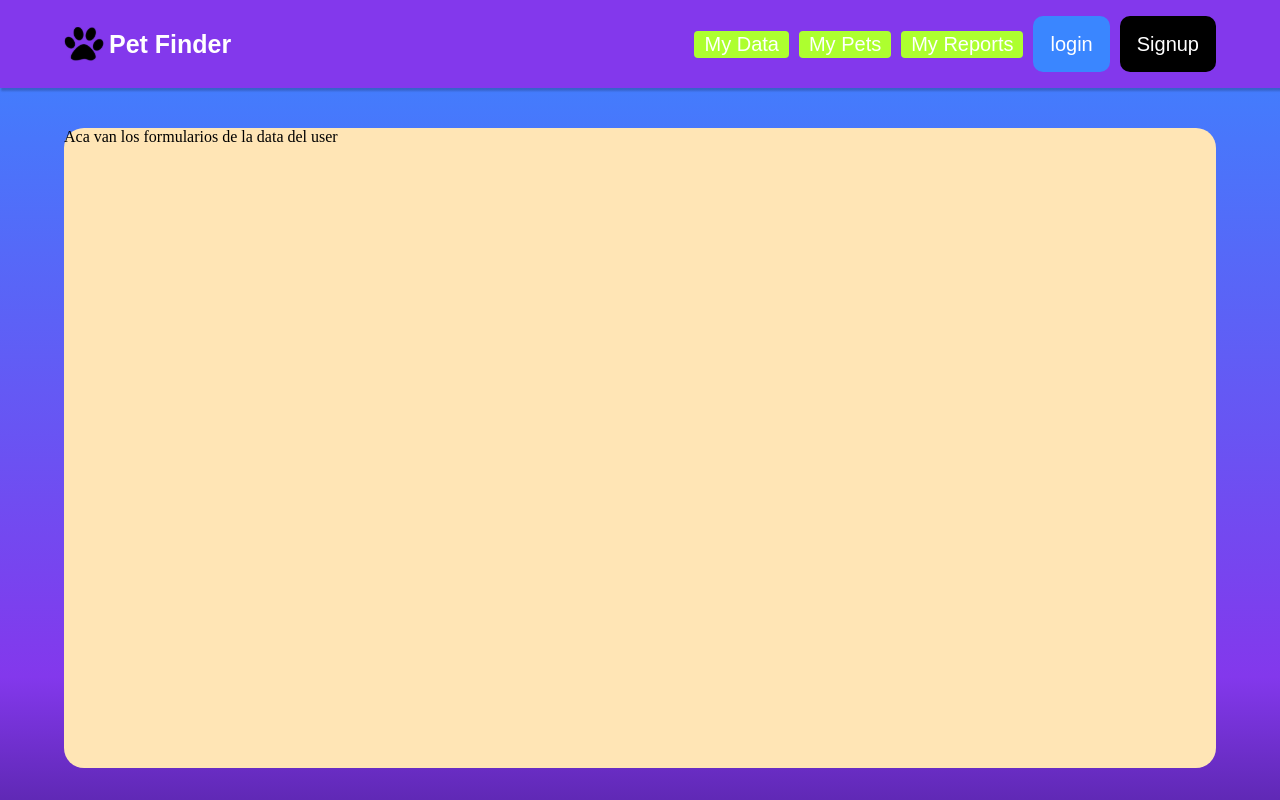
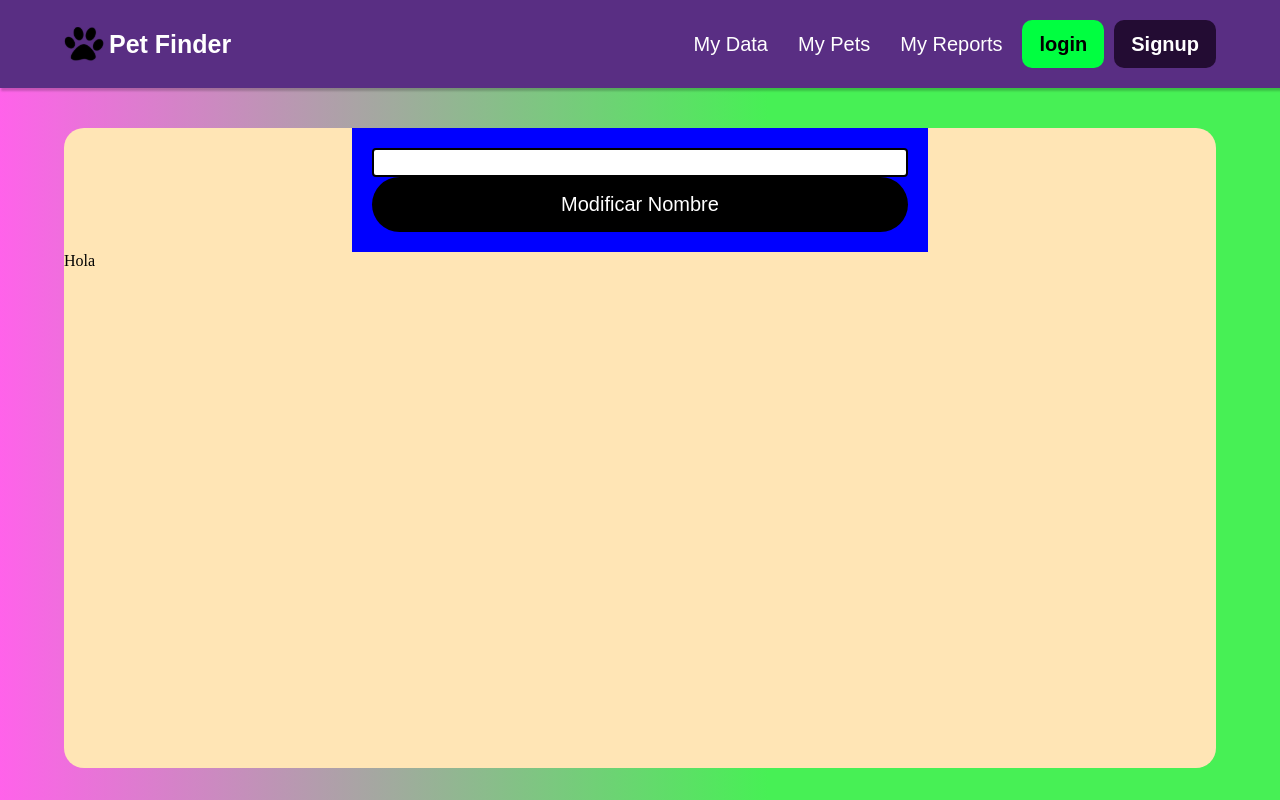
Before and after one commit to PabloMur/desafio8, a React app: page / in a window 1280 px wide. Both pictures are taken after a click on the button "My Data". Shown: the top 800 px of the page. Built offline with nearby package versions, Linux system fonts and the light colour scheme; a web font is replaced by a local one.

Commit message:
jugando con los colores

```diff
--- a/index.css
+++ b/index.css
@@ -10,7 +10,12 @@
     --orange: #FB5607;
     --blue: #3A86FF;
     --purple: #8338EC;
+    --the-purple: #592e83;
+    --middle-purple: #9984d4;
+    --light-purple: #caa8f5;
     --clarito:#ffe5b5;
+    --dark-purple: #230c33;
+    --verde: #00FF40;
     /*Fuete Principal*/
     --ui: 'Kantumruy Pro', sans-serif;
     --titulos:'DM Serif Display', serif;
--- a/src/components/banner/styles.css
+++ b/src/components/banner/styles.css
@@ -1,16 +1,19 @@
-.root{
+.root {
   height: 80vh;
   width: 90%;
-    background-color: var(--clarito);
   box-shadow: 2px 2px 2px 1px rgb(0 0 0 / 20%);
   margin: 5vh auto;
-    border-radius:  20px;
+  border-radius: 20px;
   display: flex;
   justify-content: space-between;
   align-items: center;
+  background: rgba(255, 255, 255, 0.3);
+  -webkit-backdrop-filter: blur(5px);
+  backdrop-filter: blur(50px);
+  border: 1.5px solid rgba(209, 213, 219, 0.3);
 }
 
-.bannerImage{
+.bannerImage {
   height: 100%;
   width: 40%;
   border-radius: 20px;
@@ -20,7 +23,7 @@
   background-position: center;
 }
 
-.text{
+.text {
   display: flex;
   width: 60%;
   height: 100%;
@@ -31,7 +34,7 @@
   text-align: center;
   padding: 20px;
 }
-.false{
+.false {
   background-color: aqua;
   height: 100px;
   width: 300px;
--- a/src/components/footer/styles.css
+++ b/src/components/footer/styles.css
@@ -1,5 +1,5 @@
 .root{
-    background-color: black;
+    background-color: #230c33;
     height: 40vh;
     width: 100%;
     display: flex;
--- a/src/components/header/styles.css
+++ b/src/components/header/styles.css
@@ -2,7 +2,7 @@
     height: 11vh;
     max-width: 100%;
     box-shadow: 2px 2px 2px 1px rgba(0, 0, 0, 0.2);
-    background-color: var(--purple);
+    background-color: var(--the-purple);
     display: flex;
     justify-content: space-between;
     align-items: center;
--- a/src/components/layout/layout.css
+++ b/src/components/layout/layout.css
@@ -1,8 +1,7 @@
 .root {
   background: linear-gradient(
-    0deg,
-    #020024 0%,
-    var(--purple) 40%,
-    var(--blue) 100%
+    270deg,
+    rgb(71, 240, 85) 40%,
+    rgba(255, 0, 221, 0.616) 100%
   );
 }
--- /dev/null
+++ b/src/components/user-name-form/index.tsx
@@ -0,0 +1,25 @@
+import React from "react";
+import { TextField } from "ui/text-field";
+import { CustomButton } from "ui/buttons";
+import css from "./styles.css";
+
+const UserNameForm = () => {
+  function handleSubmit(e) {
+    e.preventDefault();
+    console.log(e.target);
+  }
+  return (
+    <form className={css.root} onSubmit={handleSubmit}>
+      <TextField name="username"></TextField>
+      <CustomButton
+        onClick={() => {
+          console.log("test");
+        }}
+      >
+        Modificar Nombre
+      </CustomButton>
+    </form>
+  );
+};
+
+export { UserNameForm };
--- /dev/null
+++ b/src/components/user-name-form/styles.css
@@ -0,0 +1,8 @@
+.root{
+    background-color: blue;
+    width: 50%;
+    margin: 0 auto;
+    display: flex;
+    flex-direction: column;
+    padding: 20px;
+}
--- /dev/null
+++ b/src/components/user-password-form/index.tsx
@@ -0,0 +1,8 @@
+import React from "react";
+import css from "./styles.css";
+
+const UserPasswordForm = () => {
+  return <div>Hola</div>;
+};
+
+export { UserPasswordForm };
--- a/src/components/userdata/index.tsx
+++ b/src/components/userdata/index.tsx
@@ -1,9 +1,14 @@
 import React from "react";
 import css from "./styles.css";
+import { UserNameForm } from "components/user-name-form";
+import { UserPasswordForm } from "components/user-password-form";
 
 const UserData = () => {
   return (
-    <div className={css.root}>Aca van los formularios de la data del user</div>
+    <div className={css.root}>
+      <UserNameForm />
+      <UserPasswordForm />
+    </div>
   );
 };
 
--- a/src/ui/buttons/index.css
+++ b/src/ui/buttons/index.css
@@ -1,10 +1,10 @@
 .root {
   border-radius: 4px;
-  padding: 2px 10px;
+  padding: 4px 10px;
   text-align: center;
   border: none;
   font-size: 20px;
-  background-color: greenyellow;
+  background-color: transparent;
   color: white;
 }
 
@@ -12,18 +12,19 @@
   background-color: black;
   color: white;
   border: none;
-  padding: 2px 17px;
+  padding: 2vh 17px;
   font-size: var(--ui-size);
-  border-radius: 10px;
+  border-radius: 50px;
 }
 
 .login {
-  background-color: var(--blue);
-  color: white;
+  /*background-color: var(--middle-purple);*/
+  background-color: var(--verde);
+  color: var(--dark-purple);
   padding: 2px 17px;
   border: none;
   border-radius: 10px;
-  height: 7vh;
+  height: 6vh;
   width: auto;
   display: flex;
   align-items: center;
@@ -31,18 +32,25 @@
 }
 
 .signup {
-  background-color: var(--dark-bg-color);
+  background-color: var(--dark-purple);
   color: white;
   padding: 2px 17px;
   border: none;
   border-radius: 10px;
-  height: 7vh;
+  height: 6vh;
   display: flex;
   align-items: center;
   justify-content: center;
+  font-weight: 700;
 }
 
 .link {
   text-decoration: none;
   color: white;
 }
+
+.linkLogin {
+  text-decoration: none;
+  color: black;
+  font-weight: 700;
+}
--- a/src/ui/buttons/index.tsx
+++ b/src/ui/buttons/index.tsx
@@ -18,7 +18,7 @@ const CustomButton = ({ children, onClick }) => {
 export const LoginButton = ({ children, route }) => {
   return (
     <button className={css.login}>
-      <Link className={css.link} to={route}>
+      <Link className={css.linkLogin} to={route}>
         <CustomText variant="p">{children}</CustomText>
       </Link>
     </button>
```
Also changed, not shown: src/components/user-password-form/styles.css (added). Lines whose indentation alone changed are shown as unchanged.
